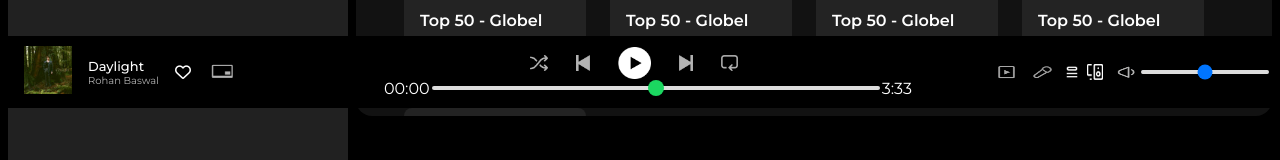
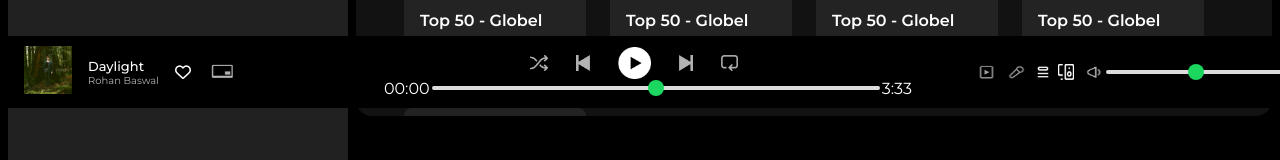
Before and after one commit to RohanBaswal/SPOTIFY-CLONE, a plain HTML site: page index.html in a window 1280 px wide. Shown: the part 692-852 px from the top of the page. Drawn offline with Linux system fonts and the light colour scheme.

Commit message:
Add files via upload

```diff
--- a/index.html
+++ b/index.html
@@ -167,7 +167,7 @@
                 <img src="./assets/controls_icon3.png" style="height:1rem; width:1rem;">
                 <img src="./assets/controls_icon4.png" style="height:1rem; width:1rem;">
                 <img src="./assets/controls_icon5.png">
-                <input type="range" min="0" max="100" class="progress-bar-2" step="1">
+                <input type="range" min="0" max="100" class="progress-bar" step="1">
             </div>
         </div>
     </div>
--- a/style.css
+++ b/style.css
@@ -315,13 +315,13 @@ a{
     width: 40%;
 }
 
-.progress-bar-2::-webkit-slider-runnable-track{
+.progress-bar::-webkit-slider-runnable-track{
     background-color: #ddd;
     border-radius: 100px;
     height: 0.2rem;
 }
 
-.progress-bar-2::-webkit-slider-thumb{
+.progress-bar::-webkit-slider-thumb{
     appearance: none;
     height: 1rem;
     width: 1rem;
```
